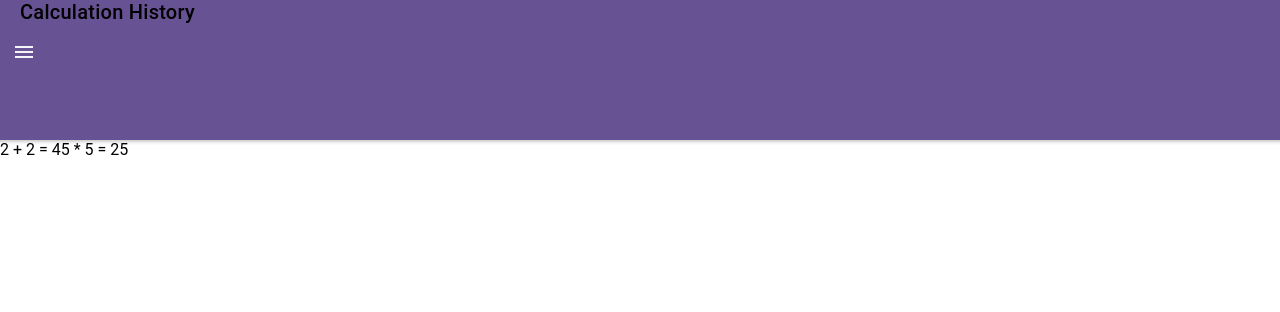
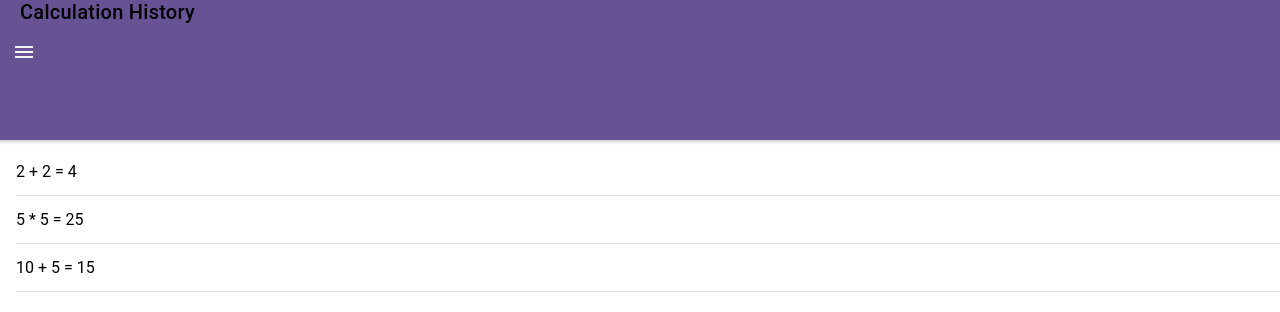
Before and after one commit to mgkdn9/calculator, a React (Create React App) app: page /history in a window 1280 px wide. Shown: the top 312 px of the page. Built offline with nearby package versions, Linux system fonts and the light colour scheme.

Commit message:
made minor changes before making calculation history work

```diff
--- a/src/App.tsx
+++ b/src/App.tsx
@@ -29,7 +29,8 @@ setupIonicReact();
 
 const App: React.FC = () => {
 
-  const [history, setHistory] = useState(['2 + 2 = 4','5 * 5 = 25'])//state for past calculations
+  const [history, setHistory] = useState(['2 + 2 = 4','5 * 5 = 25','10 + 5 = 15'])//state for past calculations
+  // const [history, setHistory] = useState([])//state for past calculations
 
   return (
     <IonApp>
@@ -37,7 +38,7 @@ const App: React.FC = () => {
         <Menu />
         <IonRouterOutlet id="main">
           <Route exact path="/home">
-            <Home />
+            <Home history={history}/>
           </Route>
           <Route exact path="/">
             <Redirect to="/home" />
--- a/src/pages/CalculationHistory.tsx
+++ b/src/pages/CalculationHistory.tsx
@@ -1,4 +1,4 @@
-import { IonPage, IonHeader, IonTitle, IonContent, IonToolbar, IonMenuButton } from "@ionic/react"
+import { IonPage, IonHeader, IonTitle, IonContent, IonToolbar, IonMenuButton, IonList, IonItem, IonText } from "@ionic/react"
 
 const CalculationHistory: React.FC<{history:any[]}> = ({history}:any) => {
   return (
@@ -10,7 +10,9 @@ const CalculationHistory: React.FC<{history:any[]}> = ({history}:any) => {
         </IonToolbar>
       </IonHeader>
       <IonContent>
-        {history}
+        <IonList>
+          {history.map((calculation:string, index:number) => <IonItem key={index}><IonText>{calculation}</IonText></IonItem>)}
+        </IonList>
       </IonContent>
     </IonPage>
   )
--- a/src/pages/Home.tsx
+++ b/src/pages/Home.tsx
@@ -20,7 +20,7 @@ import "@ionic/react/css/normalize.css";
 import "@ionic/react/css/structure.css";
 import "@ionic/react/css/typography.css";
 
-const Home: React.FC = () => {
+const Home: React.FC<{history:any[]}> = ({history}:any) => {
   const [operand, setOperand] = useState(""); //state for number currently writing to
   const [runningTotal, setRunningTotal] = useState(""); //state for number being added to/subtracted from/multiplied by/divided by
   const [operation, setOperation] = useState(""); //state for operation selected (only ever holds +, -, *, or /)
@@ -28,7 +28,7 @@ const Home: React.FC = () => {
 
   const addDigit = (e: any) => {
     setCalcComplete(false)
-    if (operand === "Must enter a number!" || operand === "0" || calcComplete) {
+    if (operand === "0" || calcComplete) {
       setOperand(e.target.innerText); //replace initial zero or whole operand if they just hit equals prior to digit
     } else if (operand.includes(".") && e.target.innerText === ".") {
       return; //do nothing if they enter a second decimal point
@@ -38,8 +38,8 @@ const Home: React.FC = () => {
     }
   };
   const chooseOperation = (e: any) => {
-    if (operand === "0" && runningTotal === "") {
-      return; //do nothing if they hit an operation with no operands
+    if (operand === "" && runningTotal === "") {
+      return//do nothing if they hit an operation with no operands
     } else if (runningTotal === "") {
       //after they put in operand and press +/-///* move operand to runningTotal
       setOperation(e.target.innerText);
@@ -72,14 +72,15 @@ const Home: React.FC = () => {
         result = (fRunningTotal / fOperand).toString();
         break;
     }
+
     return result;
   };
   const equals = () => {
     if (operand === "" || operation === "" || runningTotal === "") {
-      return; //do nothing if we don't have 3 pieces of data we need
+      return//do nothing if we don't have 3 pieces of data we need
     } else {
-      setRunningTotal("");
-      setOperation("");
+      setRunningTotal('');
+      setOperation('');
       setOperand(evaluate());
       setCalcComplete(true);
     }
```
